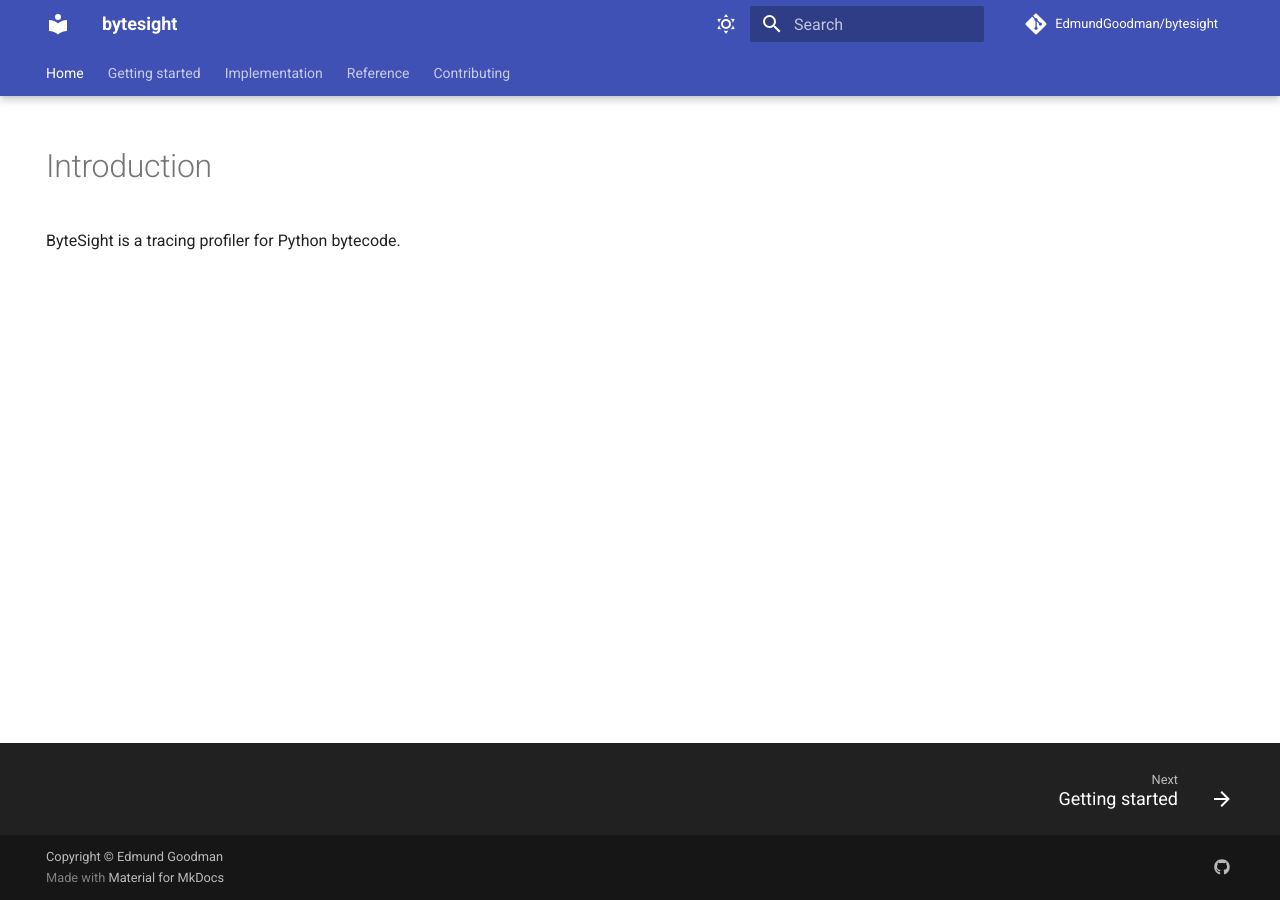
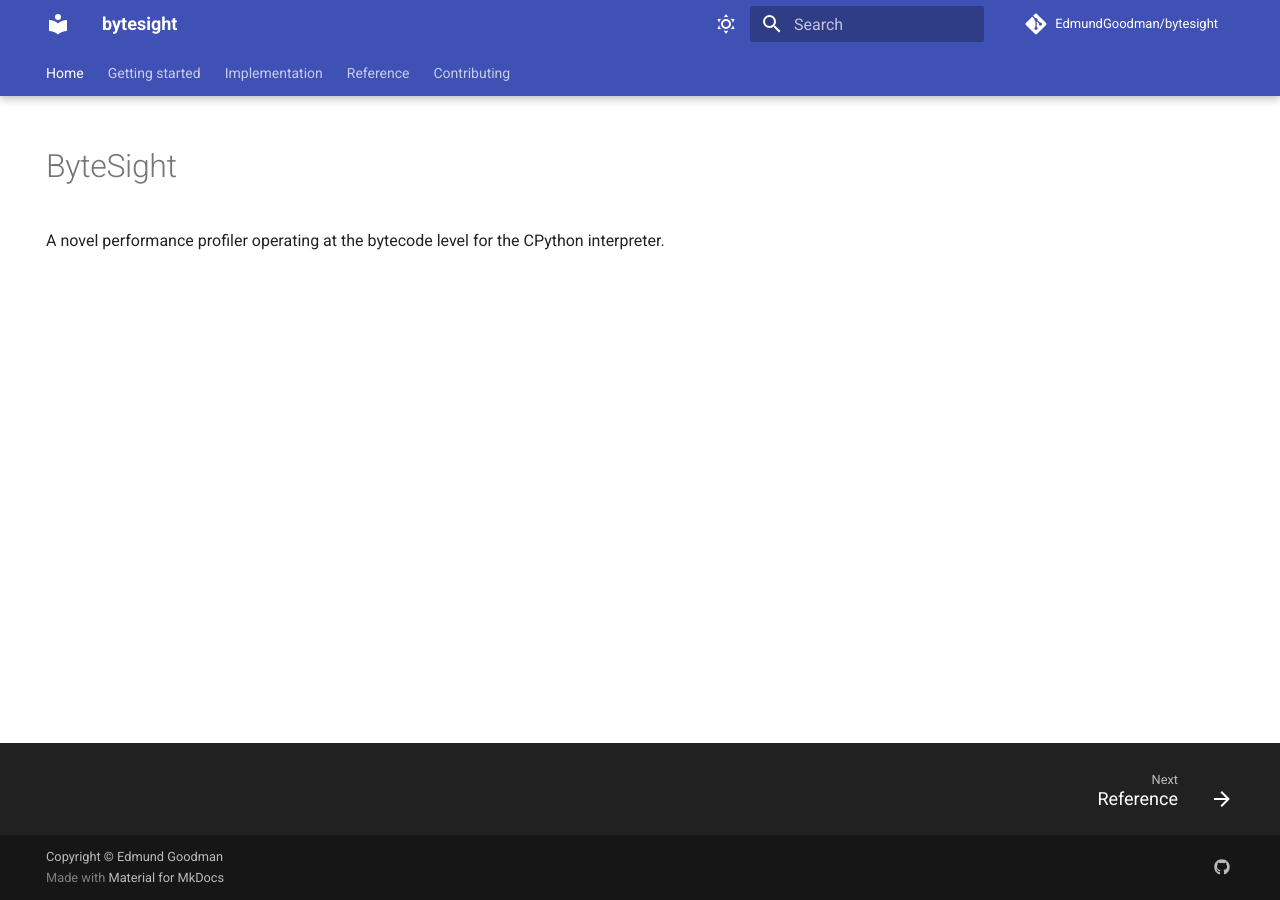
Before and after one commit to EdmundGoodman/bytesight, an MkDocs documentation site: the page built from docs/index.md, in a window 1280 px wide. Built offline with MkDocs 1.6.1 and Material for MkDocs 9.7.7, drawn with Linux system fonts in a browser that asks for light colours; comment, search, counter and statistics services are not loaded.

Commit message:
Update docs

```diff
--- a/docs/getting_started.md
+++ /dev/null
@@ -1,10 +0,0 @@
----
-hide:
-  - navigation
----
-
-# Getting started
-
-!!! note TODO
-
-    Complete section
--- a/docs/index.md
+++ b/docs/index.md
@@ -3,6 +3,6 @@ hide:
   - navigation
 ---
 
-# Introduction
+# ByteSight
 
-ByteSight is a tracing profiler for Python bytecode.
+A novel performance profiler operating at the bytecode level for the CPython interpreter.
```
Also changed, not shown: docs/contributing.md (deleted, +0 -23 lines), docs/implementation.md (deleted, +0 -10 lines).
